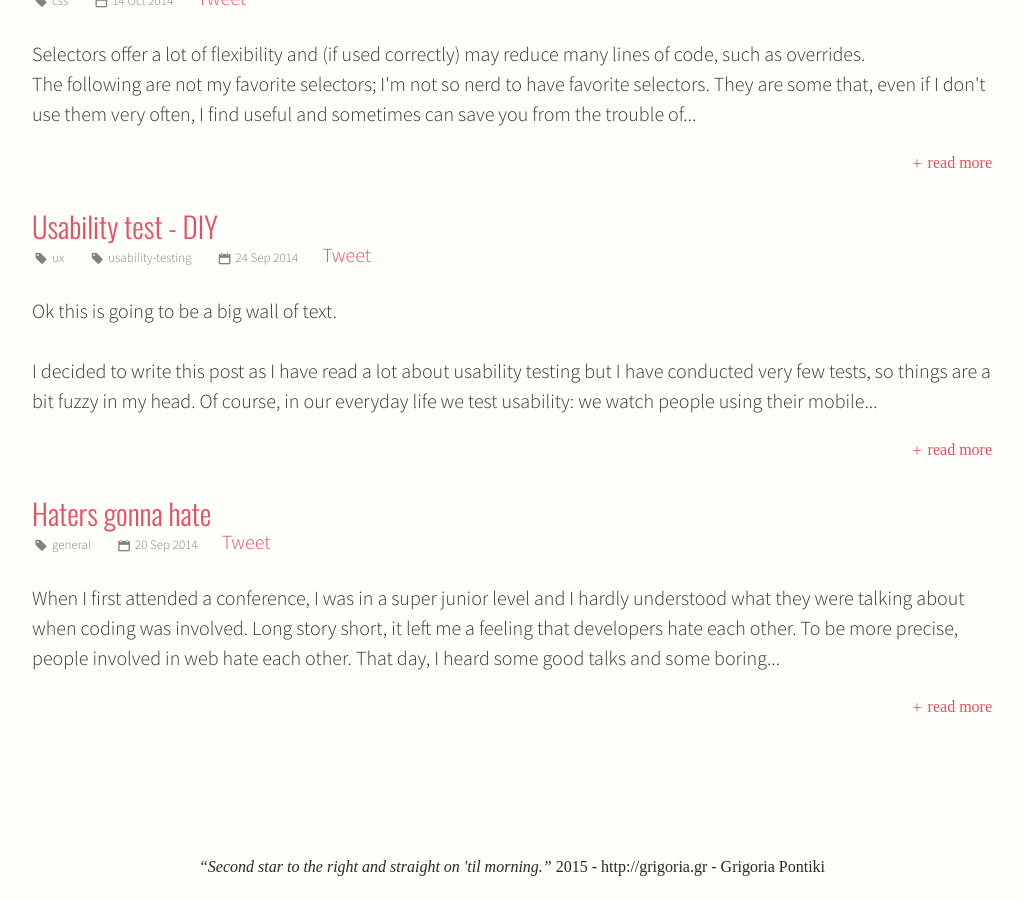
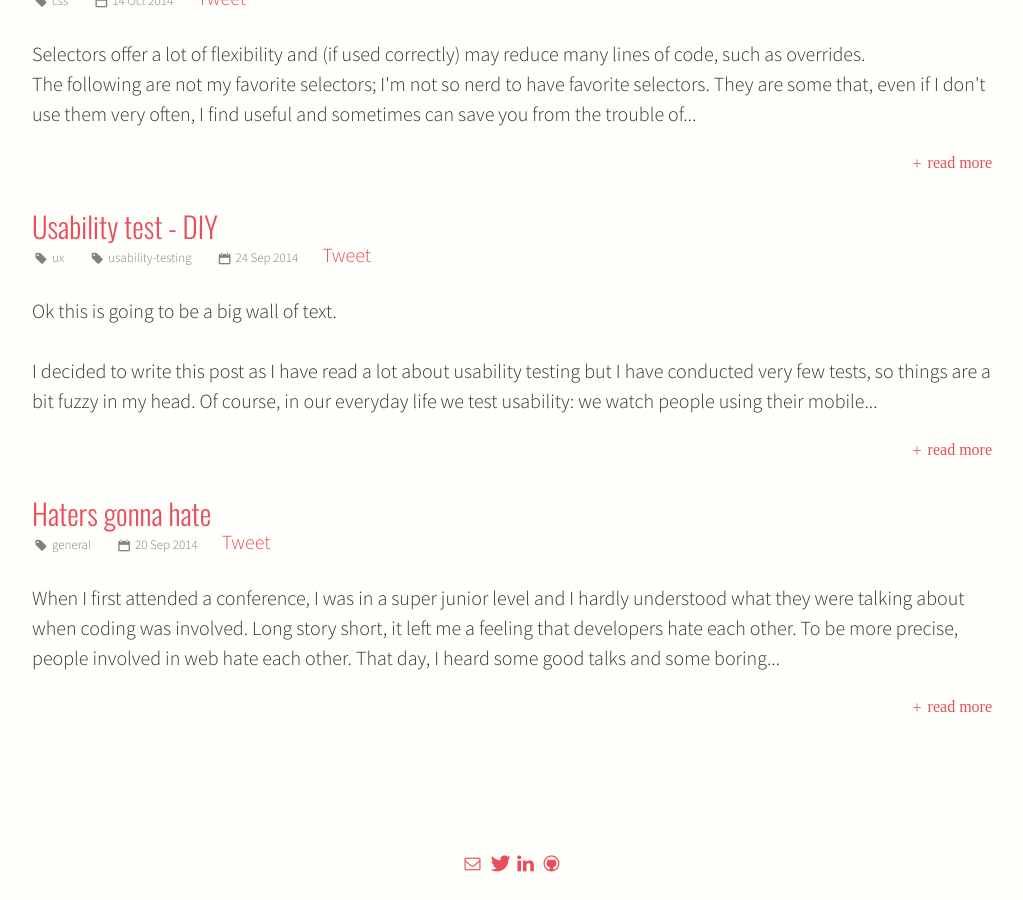
Before and after one commit to grigoria/blog, a Jekyll site: the page built from index.html, in a window 1280 px wide and 900 px high, scrolled down 1343 px. Shown: the whole window, without its empty margins (128-1151 px from the left). Built offline with Jekyll 4.4.1, drawn with Linux system fonts in a browser that asks for light colours; comment, search, counter and statistics services are not loaded; after the commit the page ends 2215 px from its top, so only the background shows below that.

Commit message:
Change footer

```diff
--- a/_includes/footer.html
+++ b/_includes/footer.html
@@ -1,6 +1,16 @@
 <footer class="wrapper">
-  <p>
-    <em>“Second star to the right and straight on 'til morning.”</em>
-    2015 - {{site.url}} - {{site.fullname}}
-  </p>
+  <ul>
+    <li>
+    <a href="#" class="icon-email"></a>
+    </li>
+    <li>
+      <a href="#" class="icon-twitter"></a>
+    </li>
+    <li>
+      <a href="#" class="icon-linkedin"></a>
+    </li>
+    <li>
+      <a href="#" class="icon-github"></a>
+    </li>
+  </ul>
 </footer>
```
